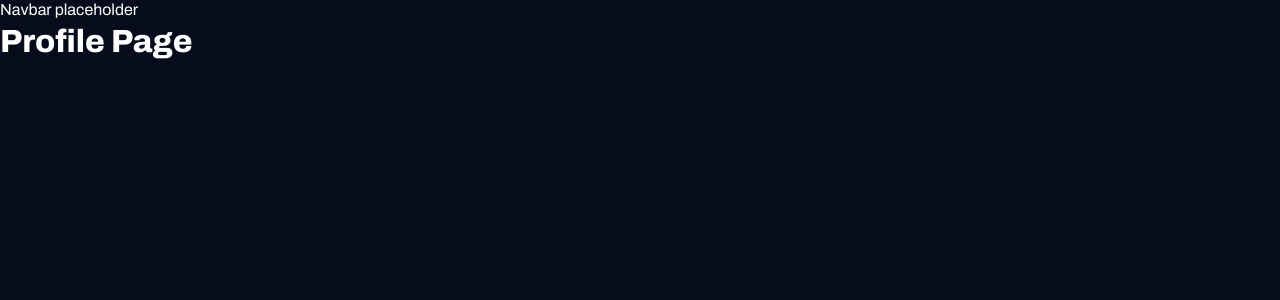
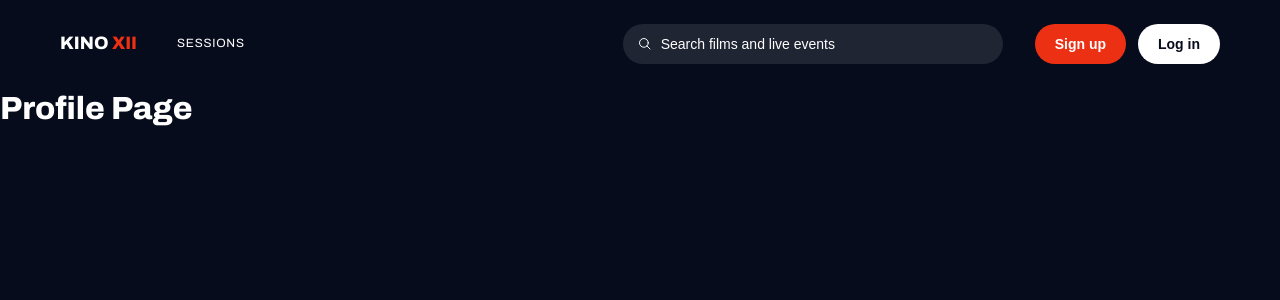
Before and after one commit to giografia/rdbr-project, a React (Vite) app: page /profile in a window 1280 px wide. Shown: the top 300 px of the page. Built offline with nearby package versions, Linux system fonts and the light colour scheme.

Commit message:
Completed navbar

```diff
--- /dev/null
+++ b/src/components/layout/Navbar.jsx
@@ -0,0 +1,34 @@
+import { Link, NavLink } from "react-router";
+import styles from "./Navbar.module.css";
+import searchIcon from "../../assets/icons/search.svg";
+
+function Navbar() {
+  return (
+    <nav className={styles.navbar}>
+      <div className={`container ${styles.inner}`}>
+        <div className={styles.left}>
+          <Link to="/" className={styles.logo}>
+            KINO <span>XII</span>
+          </Link>
+
+          <NavLink to="/sessions" className={styles.link}>
+            SESSIONS
+          </NavLink>
+        </div>
+
+        <div className={styles.right}>
+          <label className={styles.search}>
+            <img src={searchIcon} alt="" />
+            <input type="text" placeholder="Search films and live events" />
+          </label>
+          <div className={styles.actions}>
+            <button className={styles.signUp}>Sign up</button>
+            <button className={styles.logIn}>Log in</button>
+          </div>
+        </div>
+      </div>
+    </nav>
+  );
+}
+
+export default Navbar;
--- /dev/null
+++ b/src/components/layout/Navbar.module.css
@@ -0,0 +1,95 @@
+.navbar {
+  padding: 24px 0;
+}
+.inner {
+  display: flex;
+  align-items: center;
+  justify-content: space-between;
+}
+
+.left {
+  display: flex;
+  align-items: center;
+  gap: 40px;
+}
+.logo {
+  font-size: 18px;
+  font-weight: var(--fw-extrabold);
+  color: var(--color-text);
+  text-decoration: none;
+}
+.logo span {
+  color: var(--color-accent);
+}
+.link {
+  font-size: var(--fs-overline);
+  font-weight: var(--fs-semibold);
+  letter-spacing: var(--ls-overline);
+  text-transform: uppercase;
+  color: var(--color-text);
+  text-decoration: none;
+  transition: opacity 0.2s;
+}
+.link:hover {
+  opacity: 0.7;
+}
+
+.right {
+  display: flex;
+  align-items: center;
+  gap: 32px;
+}
+.actions {
+  display: flex;
+  gap: 12px;
+}
+
+.search {
+  display: flex;
+  align-items: center;
+  gap: 8px;
+  width: 380px;
+  height: 40px;
+  padding: 0 16px;
+  background: var(--tint-white);
+  border-radius: 999px;
+  cursor: text;
+}
+.search:focus-within {
+  box-shadow: 0 0 0 1px var(--color-text-secondary);
+}
+.search input {
+  flex: 1;
+  background: transparent;
+  border: none;
+  outline: none;
+  color: var(--color-text);
+  font-size: var(--fs-body-m);
+}
+.search input::placeholder {
+  color: var(--color-text);
+}
+
+.button {
+  height: 40px;
+  padding: 0 20px;
+  border: none;
+  border-radius: 999px;
+  font-size: var(--fs-button);
+  font-weight: var(--fw-extrabold);
+  cursor: pointer;
+  transition: opacity 0.2s;
+}
+.button:hover {
+  opacity: 0.85;
+}
+.signUp {
+  composes: button; /* css modules feature - gets all .button styles plus its own */
+  background: var(--color-accent);
+  color: var(--color-text);
+}
+.logIn {
+  composes: button;
+  background: var(--color-text);
+  color: var(--color-bg-page);
+}
--- a/src/components/layout/PageLayout.jsx
+++ b/src/components/layout/PageLayout.jsx
@@ -1,9 +1,10 @@
 import { Outlet } from "react-router";
+import Navbar from "./Navbar";
 
 function PageLayout() {
   return (
     <>
-      <nav>Navbar placeholder</nav>
+      <Navbar />
       <main>
         <Outlet />
       </main>
--- a/src/styles/global.css
+++ b/src/styles/global.css
@@ -8,7 +8,6 @@ img {
   max-width: 100%;
   display: block;
 }
-
 body {
   background: var(--color-bg-page);
   color: var(--color-text);
@@ -16,3 +15,8 @@ body {
   size: var(--fs-body-m);
   line-height: var(--lh-body);
 }
+.container {
+  max-width: 1920px;
+  margin: 0 auto;
+  padding: 0 60px;
+}
```
Also changed, not shown: src/assets/icons/search.svg (added).
